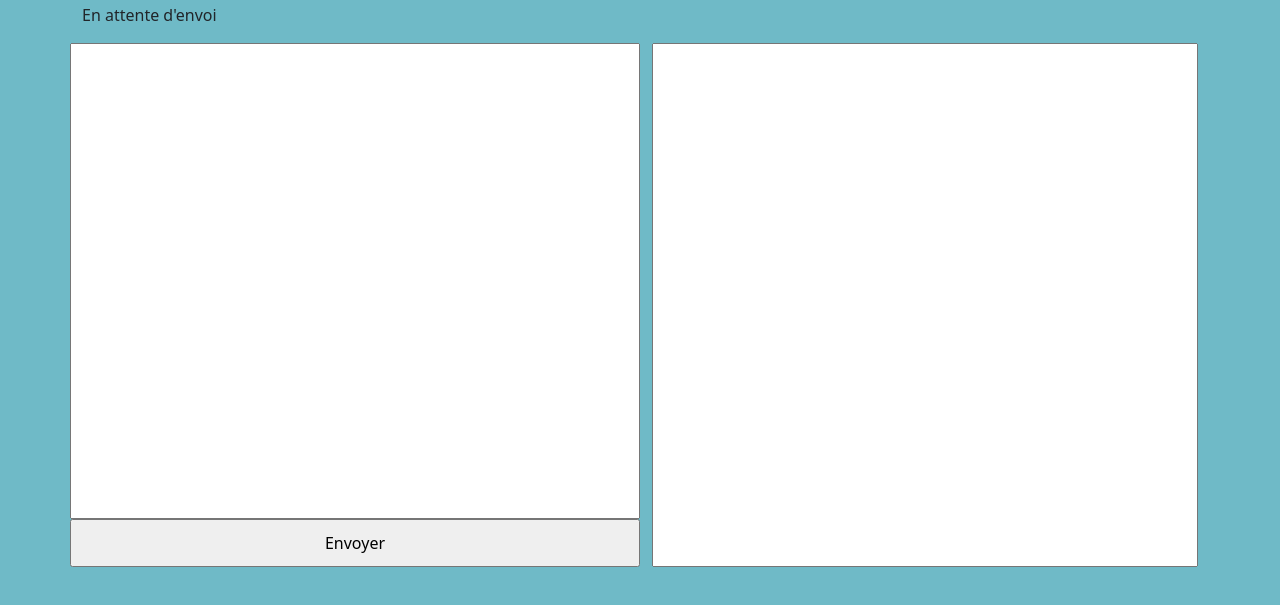
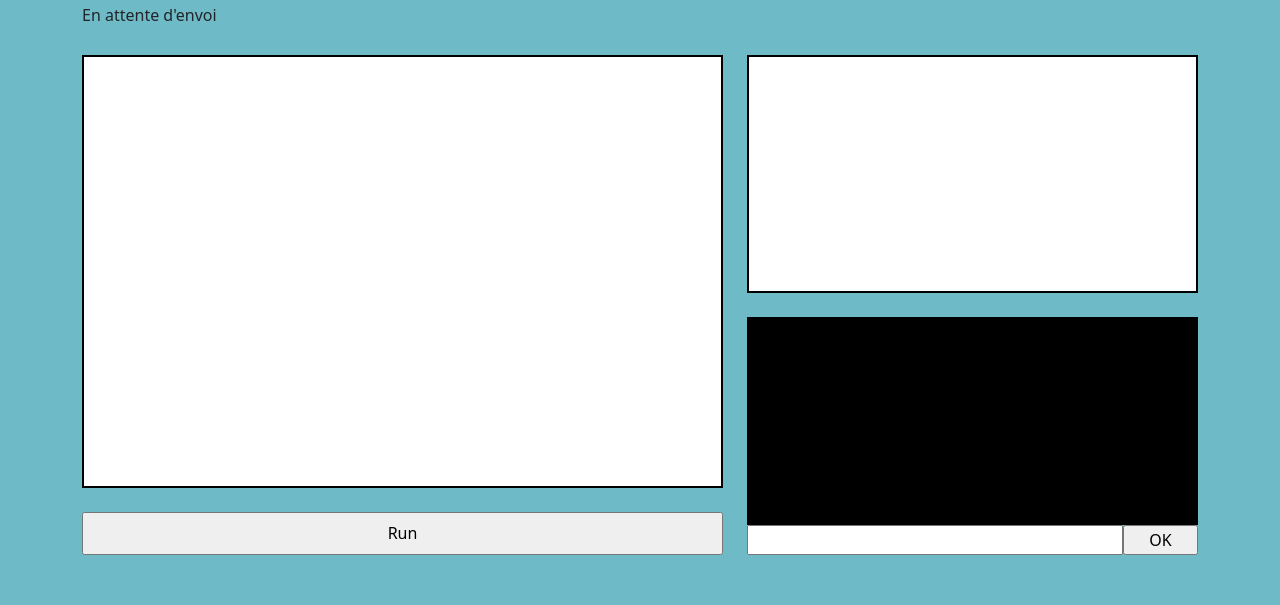
Before and after one commit to lise-rg/BASISTIC, a website built with webpack: page dist/main.html in a window 1280 px wide. Shown: the part 169-774 px from the top of the page. Built offline with nearby package versions, Linux system fonts and the light colour scheme; what antlr4 would draw is missing.

Commit message:
Further merger of the code
Further merged the code of the different team members.

Co-authored-by: KelennNicolle <KelennNicolle@users.noreply.github.com>

```diff
--- a/dist/main.html
+++ b/dist/main.html
@@ -21,39 +21,65 @@
             <img src="../resources/img/logo.png" style="width:50%;">
           </div>
 
-          <div class="col-9" style="display: flex;flex-direction: row;align-items: center;">
+          <div class="col-9" style="display:flex; flex-direction:row; align-items:center;">
             <header class="pagetitle"><strong>Bienvenue sur BASISTIC le site d'interprétation de BASIC en ligne</strong></header>
           </div>
 
         </div>
 
-        <div class="row" style="display:flex; flex:1; flex-direction: row; justify-content: center;">
+        <div class="row" style="display:flex; flex:1; flex-direction:row; justify-content:center;">
           <h1>Saisir du code</h1>
           <p class="output" id="output">En attente d'envoi</p>
         </div>
 
-        <div class="row" style="display:flex; flex:6; flex-direction: row; justify-content: center;">
+        <div class="row" style="display:flex; flex:6; flex-direction:row; justify-content:center;">
 
-          <div class="col-6" style="display:flex; flex-direction: column;">
+          <div class="col-7" style="display:flex; flex-direction: column;">
 
-            <div class="row" style="flex:10;">
-              <textarea class="input" id="input"></textarea>
+            <div class="row" style="flex:10; padding:12px;">
+              <textarea class="input" id="input-area"></textarea>
             </div>
 
-            <div class="row" style="flex:1;">
-              <input id="post" type="button" value="Envoyer">
+            <div class="row" style="flex:1; padding:12px;">
+              <input id="post" type="button" value="Run">
             </div>
 
           </div>
 
-          <div class="col-6" style="display:flex; flex-direction: column;">
-            <!--<iframe class="sortie" id="sortie"
-                width="300"
-                height="200"
-                src="sortie.html"
-                style="flex:1;">
-            </iframe>-->
-            <textarea class="output" id="output"></textarea>
+          <div class="col-5" style="display:flex; flex-direction: column;">
+
+            <div class="row" style="flex:1; padding:12px;">
+              <canvas class="graph" id="graph" style="width:100%; height:100%; background-color:white;"></canvas>
+            </div>
+
+            <div class="row" style="flex:1; padding:12px;">
+
+              <div class="col-12" style="display:flex; flex-direction: column;">
+
+                <div class="row" style="flex:10;">
+                  <textarea class="output" id="textoutput" readonly></textarea>
+                </div>
+
+                <div class="row" style="flex:1;">
+
+                  <div class="col-10" style="display:flex; flex-direction: column;">
+                    <div class="row" style="flex:1;">
+                      <input class="console" id="console"></textarea>
+                    </div>
+                  </div>
+
+                  <div class="col-2" style="display:flex; flex-direction: column;">
+                    <div class="row" style="flex:1;">
+                      <input id="postconsole" type="button" value="OK">
+                    </div>
+                  </div>
+
+                </div>
+
+              </div>
+
+            </div>
+
           </div>
 
         </div>
@@ -66,16 +92,28 @@
       //Wait for the document to be loaded and ready
       $(document).ready(function() {
 
-        //Attach a listener on the "Send" button
+        //Attach a listener on the "Run" button (of the interpreter)
         var btn = document.getElementById("post");
         btn.addEventListener('click', event => {
-          onLoad();
+          run();
         });
 
-        //Defines the actions to take when the "Send" button is pressed
-        function onLoad() {
-          let src = document.getElementById("input").value;
-			    document.getElementById("output").value = src;
+        //Attach a listener on the "OK" button (of the console)
+        var post = document.getElementById("postconsole");
+        post.addEventListener('click', event => {
+          onConsoleMessage();
+        });
+
+        //Defines the actions to take when the user runs the code
+        function onRun() {
+          var src = document.getElementById("input-area").value;
+			    document.getElementById("textoutput").value = src;
+        }
+
+        //Defines the actions to take when the user sends data to the console
+        function onConsoleMessage(){
+          var src = document.getElementById("console").value;
+			    document.getElementById("textoutput").value += src + "\n";
         }
       });
     </script>
--- a/dist/stylesheet.css
+++ b/dist/stylesheet.css
@@ -7,7 +7,7 @@ iframe.sortie {
     display: block;
     margin-left: auto;
     margin-right: auto;
-    border : 1px solid rgb(0, 0, 0);
+    border : 3px solid rgb(0, 0, 0);
     background-color: rgb(140, 107, 155);
     width : 100%;
     height : 50%;
@@ -25,11 +25,18 @@ textarea.input{
     font-size: 18px;
     height :100%;
     resize : none;
+    border : 2px solid rgb(0, 0, 0);
 }
 
 textarea.output{
     height :100%;
     resize : none;
+    background-color: rgb(0, 0, 0);
+    border : 2px solid rgb(0, 0, 0);
+    color : rgb(0, 255, 0);
+}
+canvas.graph{
+    border : 2px solid rgb(0, 0, 0);
 }
 
 body.main {
```
